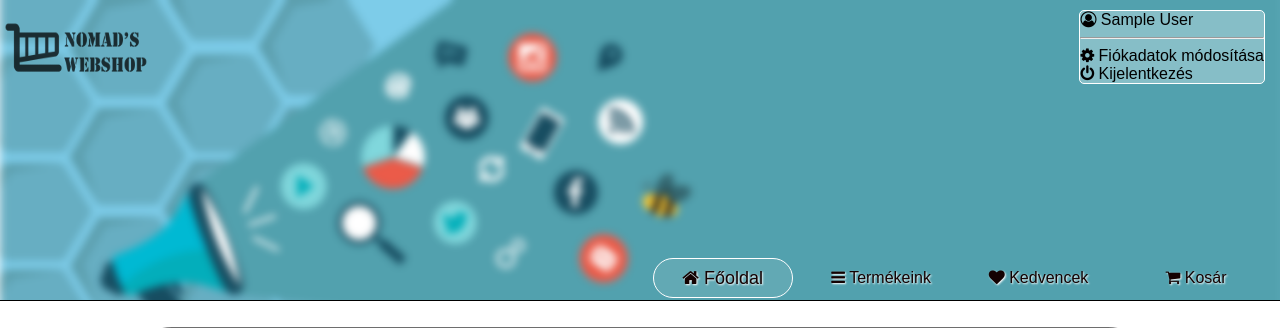
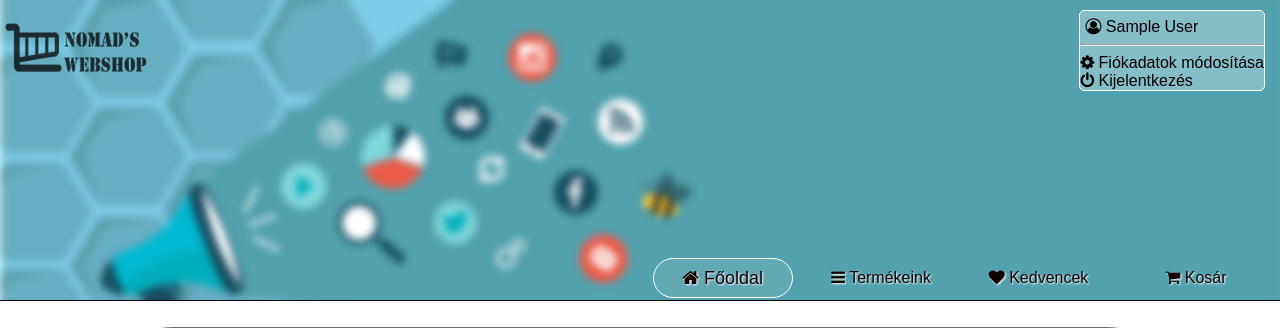
Before and after one commit to Trapzor/AFP_2nd_project, a PHP site: page / in a window 1280 px wide. Shown: the top 328 px of the page. Run offline with PHP 8.4, Linux system fonts and the light colour scheme; the visitor is signed in with stand-in values (Sample User, id 1).

Commit message:
Aligned username to its container

```diff
--- a/Project/backend/header.php
+++ b/Project/backend/header.php
@@ -9,7 +9,7 @@
     </a>
     <?php else: ?>
         <div class="user_panel">
-            <i class="fa fa-user-circle-o"></i> <?=$_SESSION['name']; ?>
+            <div class="alignUsername"><i class="fa fa-user-circle-o"></i> <?=$_SESSION['name']; ?></div>
             <hr/>
             <div class="modify_button"><a href="index.php?p=profile"><i class="fa fa-gear"></i> Fiókadatok módosítása</a></div>
             <div class="logout_button"><a href="index.php?p=logout"><i class="fa fa-power-off"></i> Kijelentkezés</a></div>
--- a/Project/frontend/style.css
+++ b/Project/frontend/style.css
@@ -493,3 +493,7 @@ opacity: 0.75;
 .moveIt{
     margin-left: 15%;
 }
+.alignUsername{
+    margin-left: 5px;
+    margin-top: 7px;
+}
```
